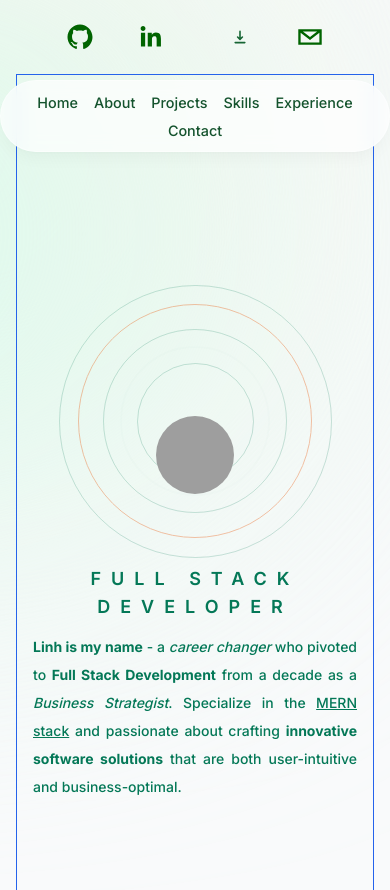
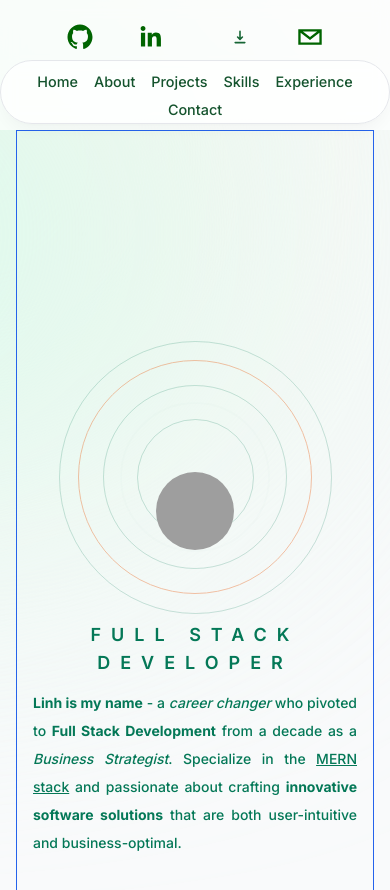
Before and after one commit to linhvnde/my-portfolio, a Next.js app: page / in a window 390 px wide. Shown: the top 890 px of the page. Built offline with nearby package versions, Linux system fonts and the light colour scheme; grey boxes are pictures that could not be loaded.

Commit message:
style: added background for header & nav

```diff
--- a/components/Header.jsx
+++ b/components/Header.jsx
@@ -11,7 +11,7 @@ import {HiDownload} from "react-icons/hi"
 
 export default function Header() {
   return (
-    <header className='sticky top-0 p-3 flex items-start justify-center md:justify-between max-w-7xl mx-auto xl:items-center
+    <header className=' bg-white bg-opacity-70 backdrop-blur-[0.5rem] dark:bg-gray-950 dark:border-black/40 dark:bg-opacity-65 sticky top-0 p-3 flex items-start justify-center md:justify-between max-w-7xl mx-auto xl:items-center
     z-[999]'>
       <motion.div className='flex w-[10rem] flex-row justify-evenly items-center header-1'
         initial={{ x: -500, opacity: 0, scale: 0.5 }}
--- a/components/Navbar.jsx
+++ b/components/Navbar.jsx
@@ -11,14 +11,16 @@ import Link from 'next/link';
 export default function Navbar() {
   return (
     <nav>
+      <div className='bg-white bg-opacity-70  h-[3.5rem] md:h-0 dark:bg-gray-950 dark:border-black/40 dark:bg-opacity-65'>
+
       <motion.div
-        className="z-[999] nav-bg fixed top-[5rem] left-1/2  h-[4.5rem] w-full border border-white border-opacity-40 bg-white bg-opacity-70 shadow-lg shadow-black/[0.03] backdrop-blur-[0.5rem] md:top-6 sm:h-[3.25rem] md:w-[34rem] sm:w-[85%] rounded-full dark:bg-gray-950 dark:border-black/40 dark:bg-opacity-65
+        className="z-[999] nav-bg fixed top-[3.75rem] left-1/2  h-[4rem] w-full border border-green  border-opacity-5 bg-white bg-opacity-70 shadow-lg shadow-black/[0.03] backdrop-blur-[0.5rem] md:top-[0.75rem] sm:h-[3.25rem] md:w-[34rem] sm:w-[85%] rounded-full dark:bg-gray-950 dark:border-black/40 dark:bg-opacity-65
         "
         initial={{ y: -100, x: "-50%", opacity: 0 }}
         animate={{ y: 0, x: "-50%", opacity: 1 }}
         transition={{duration: 1.5}}
       ></motion.div>
-      <motion.nav className='z-[999] nav-content flex fixed top-[5.15rem] left-1/2 h-12 -translate-x-1/2 py-2 md:top-[1.7rem] md:h-[initial] md:py-2'
+      <motion.nav className='z-[999] nav-content flex fixed top-[3.85rem] left-1/2 h-12 -translate-x-1/2 py-2 md:top-[0.95rem] md:h-[initial] md:py-2'
         initial={{ y: -100, x: "-50%", opacity: 0 }}
         animate={{ y: 0, x: "-50%", opacity: 1 }}
         transition={{duration: 1.5}}
@@ -36,6 +38,7 @@ export default function Navbar() {
           }
         </ul>
       </motion.nav>
+      </div>
     </nav>
   )
 }
```
